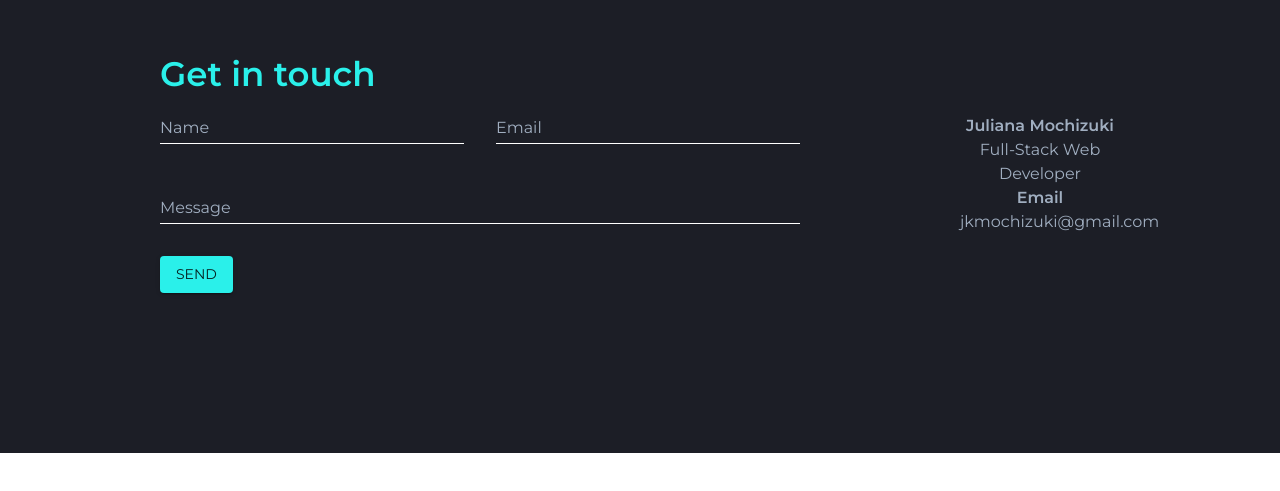
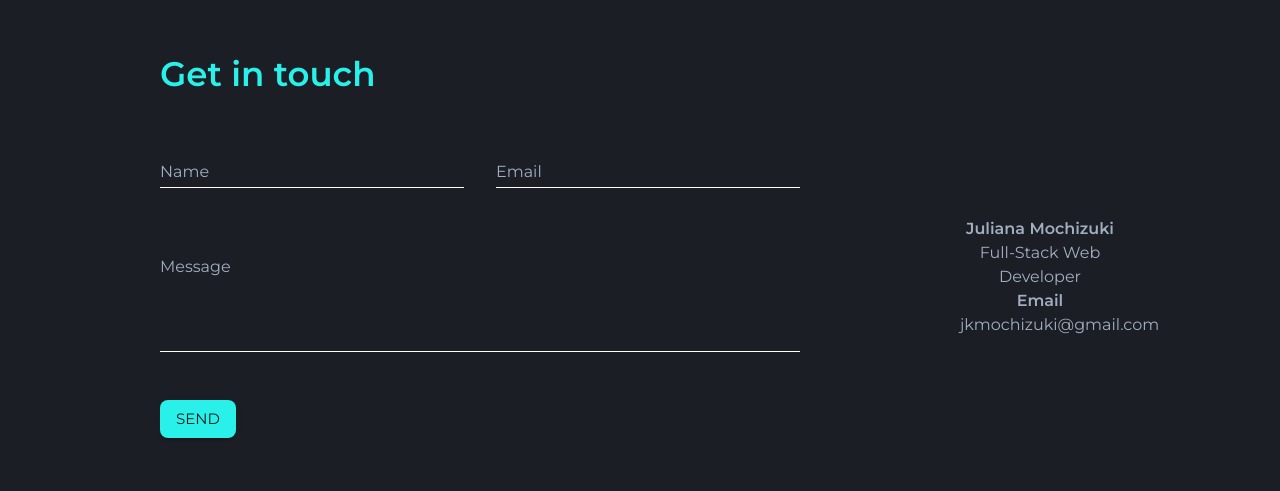
Before and after one commit to jkmochizuki/my-portfolio, a React (Create React App) app: page / in a window 1280 px wide. Shown: the part 3387-3878 px from the top of the page. Before the commit the page ends 3840 px from the top, so only its background shows below. Built offline with nearby package versions, Linux system fonts and the light colour scheme.

Commit message:
Add validation to contact form

```diff
--- a/src/components/Contact.jsx
+++ b/src/components/Contact.jsx
@@ -1,31 +1,84 @@
 import emailjs from "@emailjs/browser";
 import {
+  Alert,
   Button,
   Grid,
+  Snackbar,
   TextField,
   ThemeProvider,
   Typography,
 } from "@mui/material";
-import React, { useState } from "react";
+import React, { useEffect, useState } from "react";
 import { theme } from "../theme/theme";
 import { TypeAnimation } from "react-type-animation";
 import { useInView } from "react-intersection-observer";
 import "../App.css";
 
 export default function Contact() {
+  const [message, setMessage] = useState("");
+
   const [form, setForm] = useState({
     name: "",
     email: "",
     message: "",
   });
 
+  const [errorMessage, setErrorMessage] = useState({
+    name: "",
+    email: "",
+    message: "",
+  });
+
+  const [error, setError] = useState({
+    name: false,
+    email: false,
+    message: false,
+  });
+
   const { ref, inView } = useInView({
     triggerOnce: true,
   });
 
+  useEffect(() => {
+    if (form.name.length > 0 && errorMessage.name) {
+      setErrorMessage((prev) => ({ ...prev, name: "" }));
+      setError((prev) => ({ ...prev, name: false }));
+    }
+    if (form.email.length > 0 && errorMessage.email) {
+      setErrorMessage((prev) => ({ ...prev, email: "" }));
+      setError((prev) => ({ ...prev, email: false }));
+    }
+    if (form.message.length > 0 && errorMessage.message) {
+      setErrorMessage((prev) => ({ ...prev, message: "" }));
+      setError((prev) => ({ ...prev, message: false }));
+    }
+  }, [form]);
+
   const handleClick = (e) => {
     e.preventDefault();
-    console.log(process.env.REACT_APP_EMAILJS_SERVICE)
+
+    if (!form.name) {
+      setErrorMessage((prev) => ({
+        ...prev,
+        name: "Please fill out this field.",
+      }));
+      setError((prev) => ({ ...prev, name: true }));
+    } else if (!form.email) {
+      setErrorMessage((prev) => ({
+        ...prev,
+        email: "Please fill out this field.",
+      }));
+      setError((prev) => ({ ...prev, email: true }));
+    } else {
+      if (!form.message) {
+        setErrorMessage((prev) => ({
+          ...prev,
+          message: "Please fill out this field.",
+        }));
+        setError((prev) => ({ ...prev, message: true }));
+      }
+    }
+    if (form.name && form.email && form.message) {
       emailjs
         .send(
           process.env.REACT_APP_EMAILJS_SERVICE,
@@ -40,8 +93,8 @@ export default function Contact() {
         )
         .then(
           () => {
-          alert(
-            "Thank you for your message. I will get back to you as soon as possible."
+            setMessage(
+              "Thank you for your message! I will get back to you as soon as possible."
             );
             setForm({
               name: "",
@@ -54,13 +107,14 @@ export default function Contact() {
             alert("Please try again.");
           }
         );
+    }
   };
 
   return (
     <Grid
       container
       p={{ xs: 8, md: 20 }}
-      sx={{ height: "70vh" }}
+      sx={{ height: "90vh" }}
       className={inView ? "section" : "opacity-0"}
       ref={ref}
     >
@@ -84,60 +138,106 @@ export default function Contact() {
             className={`container ${inView ? "slide-in" : ""}`}
           >
             <Grid item xs={12} md={8} container>
-              <Grid item xs={12} container spacing={4}>
+              <Grid
+                item
+                xs={12}
+                container
+                spacing={4}
+                component="form"
+                validate
+              >
                 <Grid item xs={6}>
                   <TextField
                     label="Name"
+                    error={error.name}
+                    helperText={errorMessage.name}
                     variant="standard"
                     fullWidth
                     value={form.name}
                     onChange={(event) =>
-                      setForm({ ...form, name: event.target.value })
+                      setForm((prev) => ({ ...prev, name: event.target.value }))
                     }
                     sx={{
                       "& .MuiInput-underline:before": {
                         borderBottomColor: "white",
                       },
                     }}
-                  ></TextField>
+                    inputProps={{ maxLength: 50 }}
+                  />
                 </Grid>
                 <Grid item xs={6}>
                   <TextField
                     label="Email"
+                    error={error.email}
+                    helperText={errorMessage.email}
                     variant="standard"
                     fullWidth
                     value={form.email}
                     onChange={(event) =>
-                      setForm({ ...form, email: event.target.value })
+                      setForm((prev) => ({
+                        ...prev,
+                        email: event.target.value,
+                      }))
                     }
                     sx={{
                       "& .MuiInput-underline:before": {
                         borderBottomColor: "white",
                       },
                     }}
-                  ></TextField>
+                    inputProps={{ maxLength: 50 }}
+                  />
                 </Grid>
                 <Grid item xs={12}>
                   <TextField
                     label="Message"
+                    error={error.message}
+                    helperText={errorMessage.message}
                     variant="standard"
                     fullWidth
                     value={form.message}
+                    multiline
+                    rows={4}
                     onChange={(event) =>
-                      setForm({ ...form, message: event.target.value })
+                      setForm((prev) => ({
+                        ...prev,
+                        message: event.target.value,
+                      }))
                     }
                     sx={{
                       "& .MuiInput-underline:before": {
                         borderBottomColor: "white",
                       },
                     }}
-                  ></TextField>
+                    inputProps={{ maxLength: 250 }}
+                  />
                 </Grid>
 
                 <Grid item>
-                  <Button variant="contained" onClick={handleClick}>
+                  <Button
+                    variant="contained"
+                    sx={{ borderRadius: 2, fontSize: { xs: 10, md: 15 } }}
+                    onClick={handleClick}
+                  >
                     Send
                   </Button>
+                  <Snackbar
+                    open={message}
+                    autoHideDuration={6000}
+                    onClose={() => setMessage("")}
+                    anchorOrigin={{
+                      vertical: "bottom",
+                      horizontal: "right",
+                    }}
+                  >
+                    <Alert
+                      elevation={6}
+                      variant="filled"
+                      onClose={() => setMessage("")}
+                      severity="success"
+                    >
+                      {message}
+                    </Alert>
+                  </Snackbar>
                 </Grid>
               </Grid>
             </Grid>
@@ -150,9 +250,13 @@ export default function Contact() {
               mb={5}
               pl={{ xs: 3, md: 20 }}
             >
-              <Typography variant="body1" fontWeight="bold">Juliana Mochizuki</Typography>
+              <Typography variant="body1" fontWeight="bold">
+                Juliana Mochizuki
+              </Typography>
               <Typography variant="body1">Full-Stack Web Developer</Typography>
-              <Typography variant="body1" fontWeight="bold">Email</Typography>
+              <Typography variant="body1" fontWeight="bold">
+                Email
+              </Typography>
               <Typography variant="body1">jkmochizuki@gmail.com</Typography>
             </Grid>
           </Grid>
```
Lines whose indentation alone changed are shown as unchanged.
